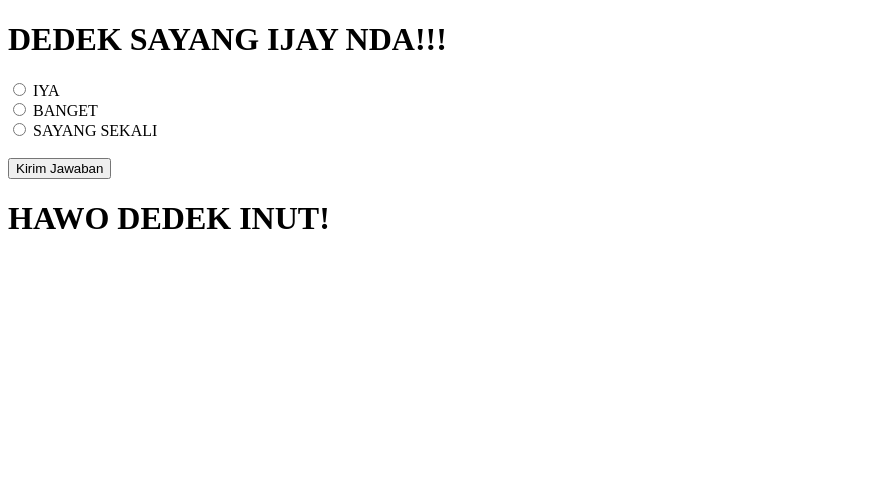
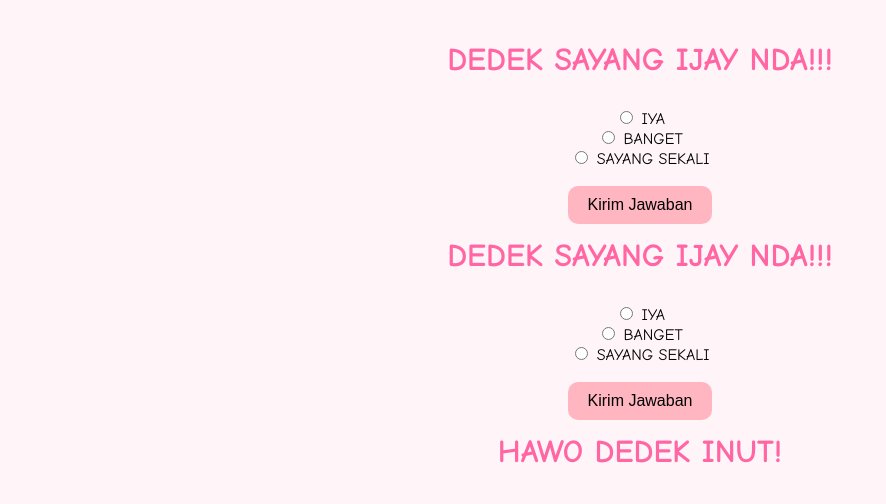
Before and after one commit to zaim0371/zaim0371, a plain HTML site: page index.html in a window 1280 px wide. Shown: the whole page, without its empty margins (0-886 px from the left). Drawn offline with Linux system fonts and the light colour scheme.

Commit message:
update lucu banget

```diff
--- a/index.html
+++ b/index.html
@@ -1,4 +1,90 @@
-<!DOCTYPE html>  <html>
+<!DOCTYPE html>
+<html>
+<head>
+  <title>dedek</title>
+  <style>
+    body {
+      font-family: 'Comic Sans MS', cursive;
+      background-color: #fff5f8;
+      text-align: center;
+      margin-top: 50px;
+      animation: fadeIn 2s ease-in;
+    }
+
+    h1 {
+      color: #ff66a3;
+      font-size: 2em;
+      animation: bounce 1.5s infinite;
+    }
+
+    form {
+      margin-top: 20px;
+      animation: fadeInUp 1.5s ease forwards;
+    }
+
+    button {
+      background-color: #ffb6c1;
+      border: none;
+      padding: 10px 20px;
+      font-size: 1em;
+      border-radius: 10px;
+      cursor: pointer;
+      transition: background-color 0.3s;
+    }
+
+    button:hover {
+      background-color: #ff69b4;
+    }
+
+    #hasil {
+      margin-top: 20px;
+      font-size: 1.2em;
+      color: #d63384;
+      animation: fadeIn 1s ease forwards;
+    }
+
+    @keyframes bounce {
+      0%, 100% { transform: translateY(0); }
+      50% { transform: translateY(-10px); }
+    }
+
+    @keyframes fadeIn {
+      from { opacity: 0; }
+      to { opacity: 1; }
+    }
+
+    @keyframes fadeInUp {
+      from { transform: translateY(30px); opacity: 0; }
+      to { transform: translateY(0); opacity: 1; }
+    }
+  </style>
+</head>
+<body>
+  <h1>DEDEK SAYANG IJAY NDA!!!</h1>
+
+  <form id="quizForm">
+    <input type="radio" name="SAYANG" value="IYA"> IYA<br>
+    <input type="radio" name="SAYANG" value="BANGET"> BANGET<br>
+    <input type="radio" name="SAYANG" value="SAYANG SEKALI"> SAYANG SEKALI<br><br>
+
+    <button type="button" onclick="kirimJawaban()">Kirim Jawaban</button>
+  </form>
+
+  <p id="hasil"></p>
+
+  <script>
+    function kirimJawaban() {
+      const pilihan = document.querySelector('input[name=SAYANG]:checked');
+      const hasil = document.getElementById("hasil");
+      if (pilihan) {
+        hasil.textContent = "Jawaban kamu: " + pilihan.value + " 💖";
+      } else {
+        hasil.textContent = "Pilih dulu ya, sayangg 😚";
+      }
+    }
+  </script>
+</body>
+</html><!DOCTYPE html>  <html>
 <head>
   <title>dedek</title>
 </head>
```
